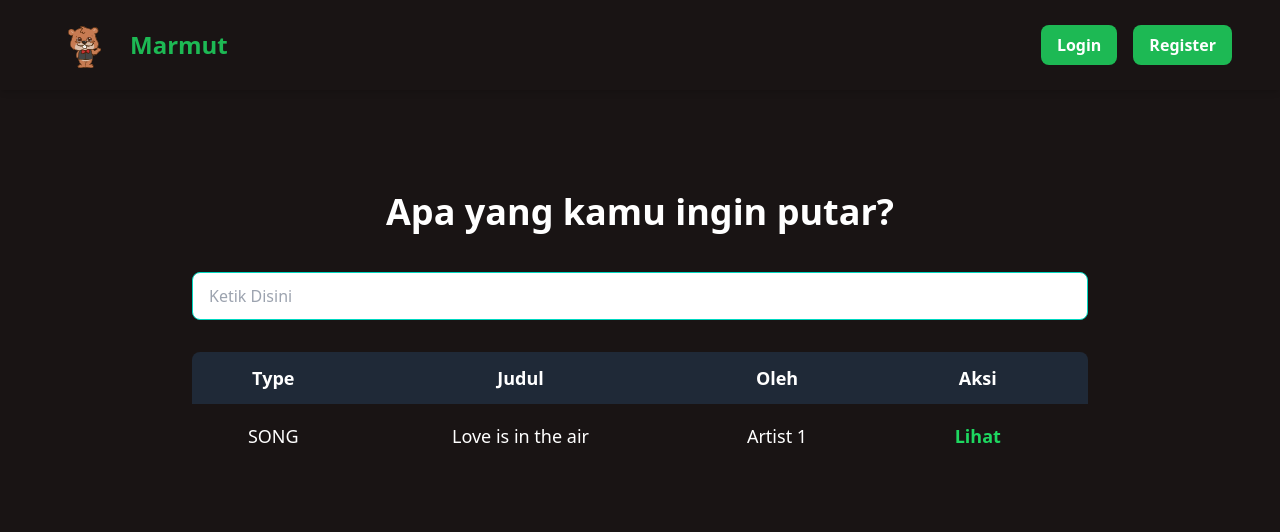
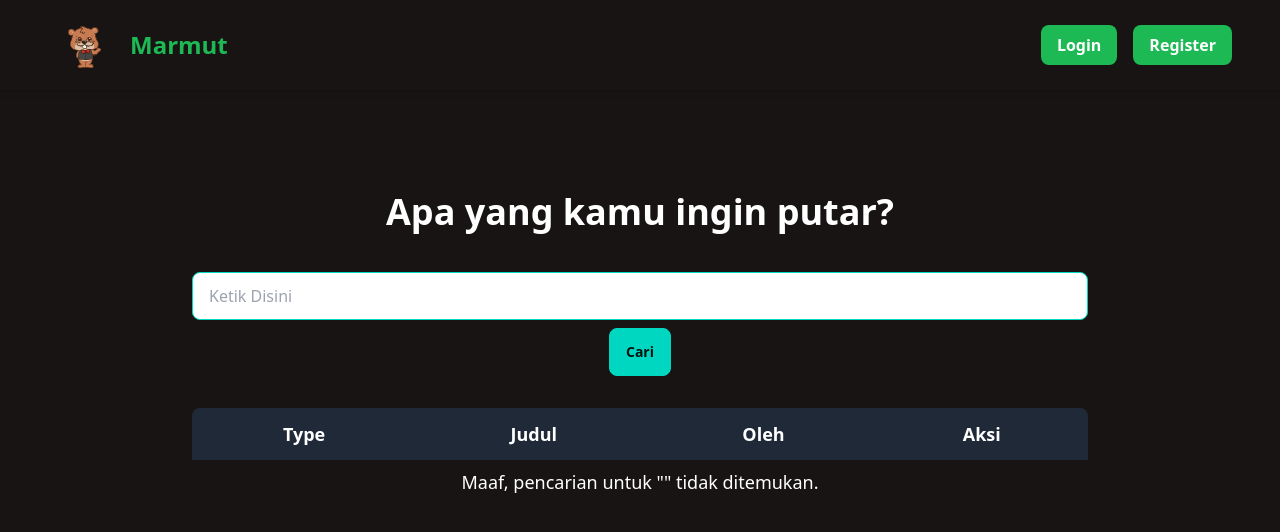
Before and after one commit to E3-Basdat/Marmut-E3, a Next.js app: page /searchbar in a window 1280 px wide. Shown: the top 532 px of the page. Built offline with nearby package versions, Linux system fonts and the light colour scheme.

Commit message:
R searchbar

```diff
--- /dev/null
+++ b/src/app/actions/search.ts
@@ -0,0 +1,30 @@
+"use server"
+import { sql } from "@vercel/postgres";
+
+export async function getSearch(query : string) {
+    try {
+        const results = await sql`
+        SELECT 'SONG' AS type, k.judul AS title, a.nama AS by, k.id AS id
+        FROM SONG s
+        JOIN KONTEN k ON s.id_konten = k.id
+        JOIN ARTIST ar ON s.id_artist = ar.id
+        JOIN AKUN a ON ar.email_akun = a.email
+        WHERE k.judul ILIKE ${query}
+        UNION
+        SELECT 'PODCAST' AS type, k.judul AS title, ak.nama AS by, k.id AS id
+        FROM PODCAST p
+        JOIN KONTEN k ON p.id_konten = k.id
+        JOIN PODCASTER po ON p.email_podcaster = po.email
+        JOIN AKUN ak ON po.email = ak.email
+        WHERE k.judul ILIKE ${query}
+        UNION
+        SELECT 'USER_PLAYLIST' AS type, up.judul AS title, u.nama AS by, up.id_user_playlist AS id
+        FROM USER_PLAYLIST up
+        JOIN AKUN u ON up.email_pembuat = u.email
+        WHERE up.judul ILIKE ${query};
+        `;
+        return results;
+    } catch (err) {
+        throw new Error(`Error: ${err}`);
+    }
+}
--- a/src/app/searchbar/page.tsx
+++ b/src/app/searchbar/page.tsx
@@ -1,26 +1,45 @@
-"use client"
-import React, { useState, useEffect} from 'react'
+'use client'
+import React, { useState } from 'react';
+import { useRouter } from 'next/navigation';
+import { getSearch } from '../actions/search';
 
-function searchBar() {
+interface SearchResult {
+  tipe: string;
+  judul: string;
+  oleh: string;
+  id: string; // Assuming each result has a unique ID for navigation purposes
+}
+
+const SearchBar = () => {
   const [query, setQuery] = useState("");
-  const [results, setResults] = useState([]);
+  const [results, setResults] = useState<SearchResult[]>([]);
+  const router = useRouter();
 
-  const handeLihat = async () => {
-
+  const handleSearch = async () => {
+    if (!query) return;
+    const response = await getSearch(query);
+    console.log(response.rows);
+    setResults(response.rows as SearchResult[]); // Assuming data is an array of SearchResult objects
   };
 
-  // const handleSearch = async () => {
-  //   const response = await fetch(`/api/search?q=${encodeURIComponent(query)}`);
-  //   const data = await response.json();
-  //   setResults(data);  // Menyimpan hasil pencarian ke state
-  // };
+  const handleLihat = (item: SearchResult) => {
+    // Handle the view action, navigate to the detail page based on item type
+    router.push(`/detail/${item.id}`);
+  };
 
   return (
-    <main className="flex min-h-screen text-white-100 flex-col items-center gap-10  p-48">
-      <h1 className="text-4xl font-bold">Apa yang kamu ingin putar? </h1>
+    <main className="flex min-h-screen text-white-100 flex-col items-center gap-10 p-48">
+      <h1 className="text-4xl font-bold">Apa yang kamu ingin putar?</h1>
       <div className="flex flex-col gap-8 w-full max-w-4xl justify-center items-center">
-          <div className="overflow-x-auto w-full">
-            <input type="text" placeholder="Ketik Disini" className="overflow-x-auto w-full input input-bordered input-accent " />
+        <div className="overflow-x-auto w-full flex flex-col items-center">
+          <input
+            type="text"
+            placeholder="Ketik Disini"
+            value={query}
+            onChange={(e) => setQuery(e.target.value)}
+            className="overflow-x-auto w-full input input-bordered input-accent"
+          />
+          <button onClick={handleSearch} className="btn btn-accent mt-2">Cari</button>
         </div>
         <div className="w-full overflow-x-auto">
           <table className="w-full text-lg">
@@ -33,55 +52,29 @@ function searchBar() {
               </tr>
             </thead>
             <tbody>
-                  <tr >
-                    <td className="py-2 px-4 text-center">SONG</td>
-                    <td className="py-2 px-4 text-center">Love is in the air</td>
-                    <td className="py-2 px-4 text-center">Artist 1</td>
+              {results.map((item, index) => (
+                <tr key={index}>
+                  <td className="py-2 px-4 text-center">{item.tipe}</td>
+                  <td className="py-2 px-4 text-center">{item.judul}</td>
+                  <td className="py-2 px-4 text-center">{item.oleh}</td>
                   <td className="py-2 px-4 text-center">
-                      <button onClick={handeLihat} className="btn btn-ghost btn-s text-lg w-full h-full text-green-100 hover:text-white bg-transparent">
+                    <button onClick={() => handleLihat(item)} className="btn btn-ghost btn-s text-lg w-full h-full text-green-100 hover:text-white bg-transparent">
                       Lihat
                     </button>
                   </td>
                 </tr>
+              ))}
+              {results.length === 0 && (
+                <tr>
+                  <td colSpan={4} className="py-2 px-4 text-center">Maaf, pencarian untuk "{query}" tidak ditemukan.</td>
+                </tr>
+              )}
             </tbody>
           </table>
         </div>
+      </div>
+    </main>
+  );
+};
 
-      </div>
-
-    </main>
-  )
-}
-
-export default searchBar;
-
-// function ResultsTable({ results }) {
-//   if (results.length === 0) {
-//     return <p>Maaf, pencarian untuk "{query}" tidak ditemukan.</p>;
-//   }
-
-//   return (
-//     <div className="w-full overflow-x-auto">
-//       <table className="table w-full">
-//         <thead>
-//           <tr>
-//             <th>Type</th>
-//             <th>Judul</th>
-//             <th>Oleh</th>
-//             <th>Actions</th>
-//           </tr>
-//         </thead>
-//         <tbody>
-//           {results.map((item, index) => (
-//             <tr key={index}>
-//               <td>{item.type}</td>
-//               <td>{item.title}</td>
-//               <td>{item.by}</td>
-//               <td><button onClick={() => handleView(item)}>Lihat</button></td>
-//             </tr>
-//           ))}
-//         </tbody>
-//       </table>
-//     </div>
-//   );
-// }
+export default SearchBar;
```
Lines whose indentation alone changed are shown as unchanged.
